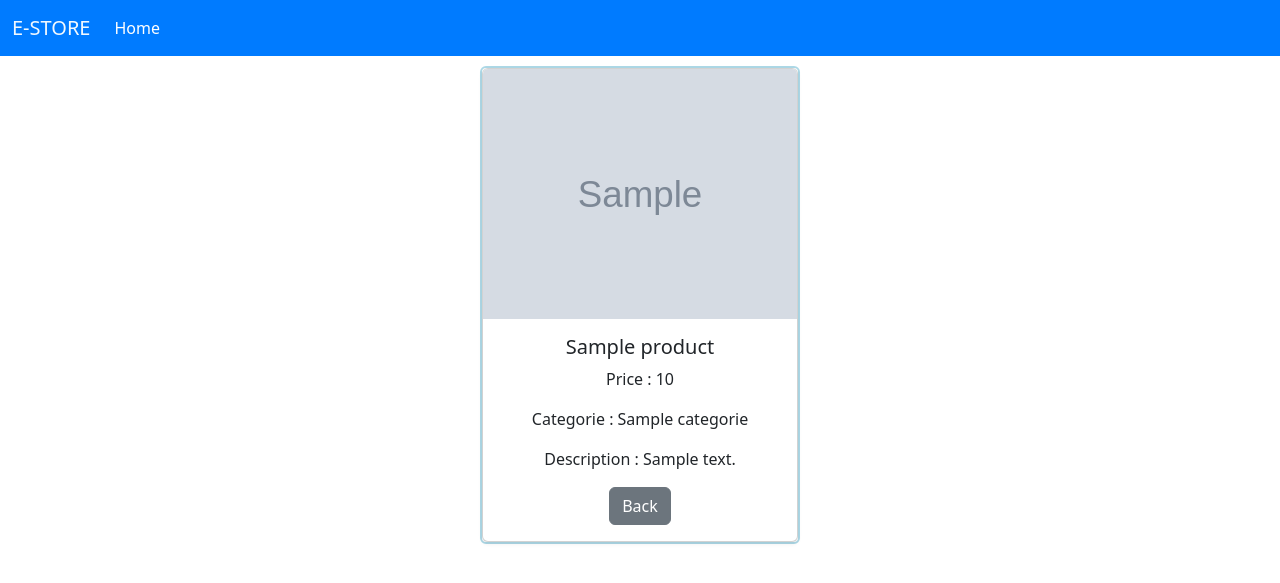
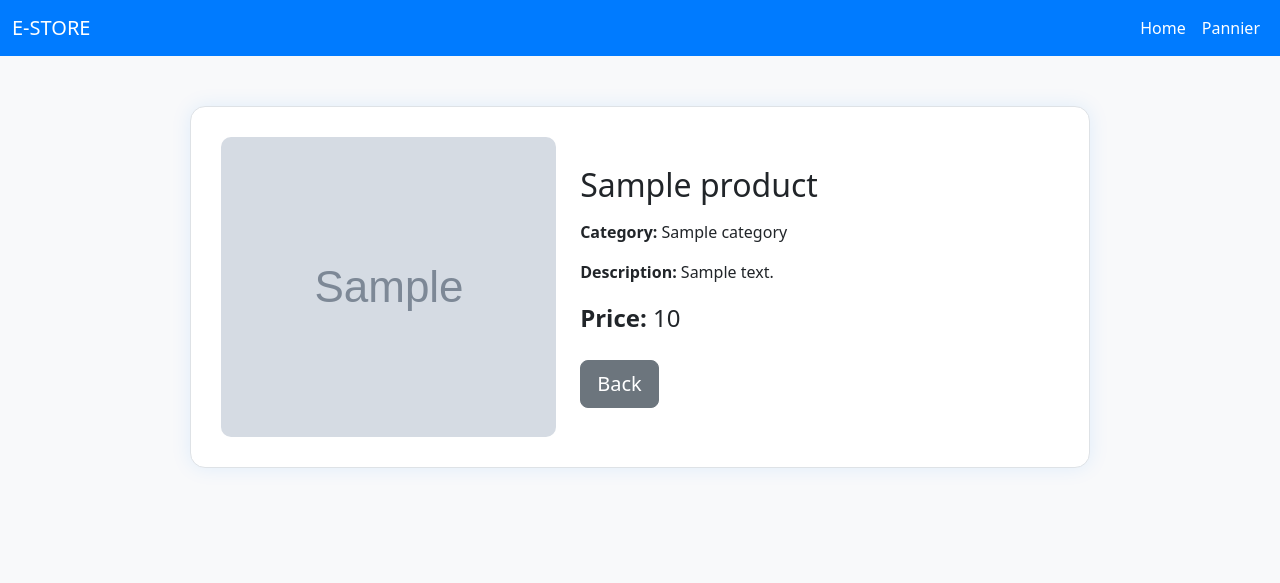
Before and after one commit to reabs3301/ecom2, a Django app: template tp/templates/seller/details.html in a window 1280 px wide. Shown: the top 583 px of the page. Run offline with Django 5.2, Linux system fonts and the light colour scheme; the template is opened without the code that fills it: most values are stand-ins (such as "Sample title", 1, 10 or a date in 2020); grey boxes marked "Sample" are stand-in pictures; some libraries are stand-ins or nearby versions.

Commit message:
Update details.html

```diff
--- a/tp/templates/seller/details.html
+++ b/tp/templates/seller/details.html
@@ -1,86 +1,94 @@
 <!DOCTYPE html>
 <html lang="en">
-    {%load static%}
+{% load static %}
 <head>
     <meta charset="UTF-8">
     <meta name="viewport" content="width=device-width, initial-scale=1.0">
     <link rel="stylesheet" href="{% static 'css/bootstrap.min.css' %}">
-    <title>DETAILS</title>
+    <title>Product Details</title>
+    <style>
+        body {
+            background-color: #f8f9fa;
+        }
+        .product-card {
+            max-width: 900px;
+            margin: 50px auto;
+            padding: 30px;
+            border: 1px solid #dee2e6;
+            border-radius: 15px;
+            background-color: #fff;
+            box-shadow: 0 0 20px rgba(0, 123, 255, 0.1);
+        }
+        .product-image {
+            width: 100%;
+            height: 300px;
+            object-fit: cover;
+            border-radius: 10px;
+        }
+    </style>
 </head>
 <body>
 
-    <nav class="navbar navbar-expand-lg bg-body-tertiary" style="background-color: #007BFF;">
-        <div class="container-fluid" >
-          <a class="navbar-brand" href="#" style="color: aliceblue;">E-STORE</a>
-          <button class="navbar-toggler" type="button" data-bs-toggle="collapse" data-bs-target="#navbarSupportedContent" aria-controls="navbarSupportedContent" aria-expanded="false" aria-label="Toggle navigation">
+<!-- Navbar -->
+<nav class="navbar navbar-expand-lg" style="background-color: #007BFF;">
+    <div class="container-fluid">
+        <a class="navbar-brand text-white" href="#">E-STORE</a>
+        <button class="navbar-toggler" type="button" data-bs-toggle="collapse" data-bs-target="#navbarContent">
             <span class="navbar-toggler-icon"></span>
         </button>
-          <div class="collapse navbar-collapse" id="navbarSupportedContent">
-            <ul class="navbar-nav me-auto mb-2 mb-lg-0">
+        <div class="collapse navbar-collapse" id="navbarContent">
+            <ul class="navbar-nav ms-auto mb-2 mb-lg-0">
                 <li class="nav-item">
-                <a class="nav-link active" aria-current="page" href="{% url 'home' %}" style="color: white;">Home</a>
-              </li>
-              <!-- <li class="nav-item">
-                <a class="nav-link" href="{% url 'add' %}" style="color: white;">ADD</a>
+                    <a class="nav-link text-white" href="{% url 'home' %}">Home</a>
                 </li>
                 <li class="nav-item">
-                <a class="nav-link" href="{% url 'pannier_page' %}" style="color: white;">pannier</a>
-              </li> -->
+                    <a class="nav-link text-white" href="{% url 'pannier_page' %}">Pannier</a>
+                </li>
             </ul>
-            <!-- <form class="d-flex" role="search" method="POST" action="{% url 'search' %}">
-              {% csrf_token %}
-              <input class="form-control me-2" type="search" placeholder="Search" aria-label="Search" name="input_to_pass">
-
-              <button class="btn btn-outline-success custom-search-btn" type="submit" >Search</button>
-              <style>
-                .custom-search-btn {
-                    background-color:white ;
-                    color: #007BFF ;
-                    border: 2px solid #007BFF ;
-                    /*transition: 0.3s ease-in-out;*/
-                }
-
-                .custom-search-btn:hover {
-                    background-color: #007BFF ;
-                    color: white ;
-                }
-            </style>
-            </form> -->
         </div>
     </div>
 </nav>
-    <center>
 
-        <div class="card" style="width: 20rem; margin: 10px; border-color:	#ADD8E6; border-width: 2px;">
+<!-- Product Details Card -->
+<div class="product-card">
+    <div class="row g-4 align-items-center">
+        <!-- Product Image -->
+        <div class="col-md-5">
+            <img src="{{ product.image.url }}" alt="{{ product.name }}" class="product-image" style="{% if product.quantite == 0 %}opacity: 0.4;{% endif %}">
+        </div>
 
-          <div class="card shadow-sm" >
-            <img src="{{ product.image.url }}" class="card-img-top" alt="{{ product.name }}" style="height: 250px; object-fit: cover; {% if product.quantite == 0 %}opacity: 0.3;{% endif %}">
-            <div class="card-body">
+        <!-- Product Info -->
+        <div class="col-md-7">
+            <h2 class="mb-3">{{ product.name }}</h2>
+
             {% if type == 0 and product.quantite == 0 %}
-                <h2>OUT OF STOCK.</h2>
+                <div class="alert alert-danger" role="alert">
+                    OUT OF STOCK
+                </div>
             {% endif %}
-              <h5 class="card-title">{{ product.name }}</h5>
-              <p class="card-text">Price : {{product.price}}</p>
-              <p class="card-text">Categorie : {{product.categorie}}</p>
-              <p class="card-text">Description : {{product.description}}</p>
+
+            <p><strong>Category:</strong> {{ product.category }}</p>
+            <p><strong>Description:</strong> {{ product.description }}</p>
+            <p class="fs-4"><strong>Price:</strong> {{ product.price }}</p>
+
             {% if type == 1 %}
-                <div class="card-text">Auction Closed : {{product.is_closed}}</div>
-                <p class="card-text">Current Bid : {%if product.is_there_bider%} There is a bider {%else%} None {%endif%}</p>
-                {%if product.can_close %}
-                  <a href="{% url 'seller/close_auction' product.id %}" class="btn btn-primary">Close</a>
+                <p><strong>Auction Closed:</strong> {{ product.is_closed }}</p>
+                <p><strong>Current Bid:</strong> {% if product.is_there_bider %}There is a bidder{% else %}None{% endif %}</p>
             {% endif %}
-              {%endif%}
-              <a href="{% url 'seller/home' %}" class="btn btn-secondary">Back</a>
+
+            <div class="d-flex gap-3 mt-4">
+
+                {% if type == 1 %}
+                    {% if product.can_close %}
+                        <a href="{% url 'seller/close_auction' product.id %}" class="btn btn-danger btn-lg">Close Auction</a>
+                    {% endif %}
+                {% endif %}
+                <a href="{% url 'seller/home' %}" class="btn btn-secondary btn-lg">Back</a>
+            </div>
+        </div>
     </div>
 </div>
 
-
-        </div>
-    </center>
-
-
-
-
-    <script src="{% static 'js/bootstrap.bundle.min.js' %}"> </script>
+<script src="{% static 'js/bootstrap.bundle.min.js' %}"></script>
 </body>
 </html>
```
Lines whose indentation alone changed are shown as unchanged.
